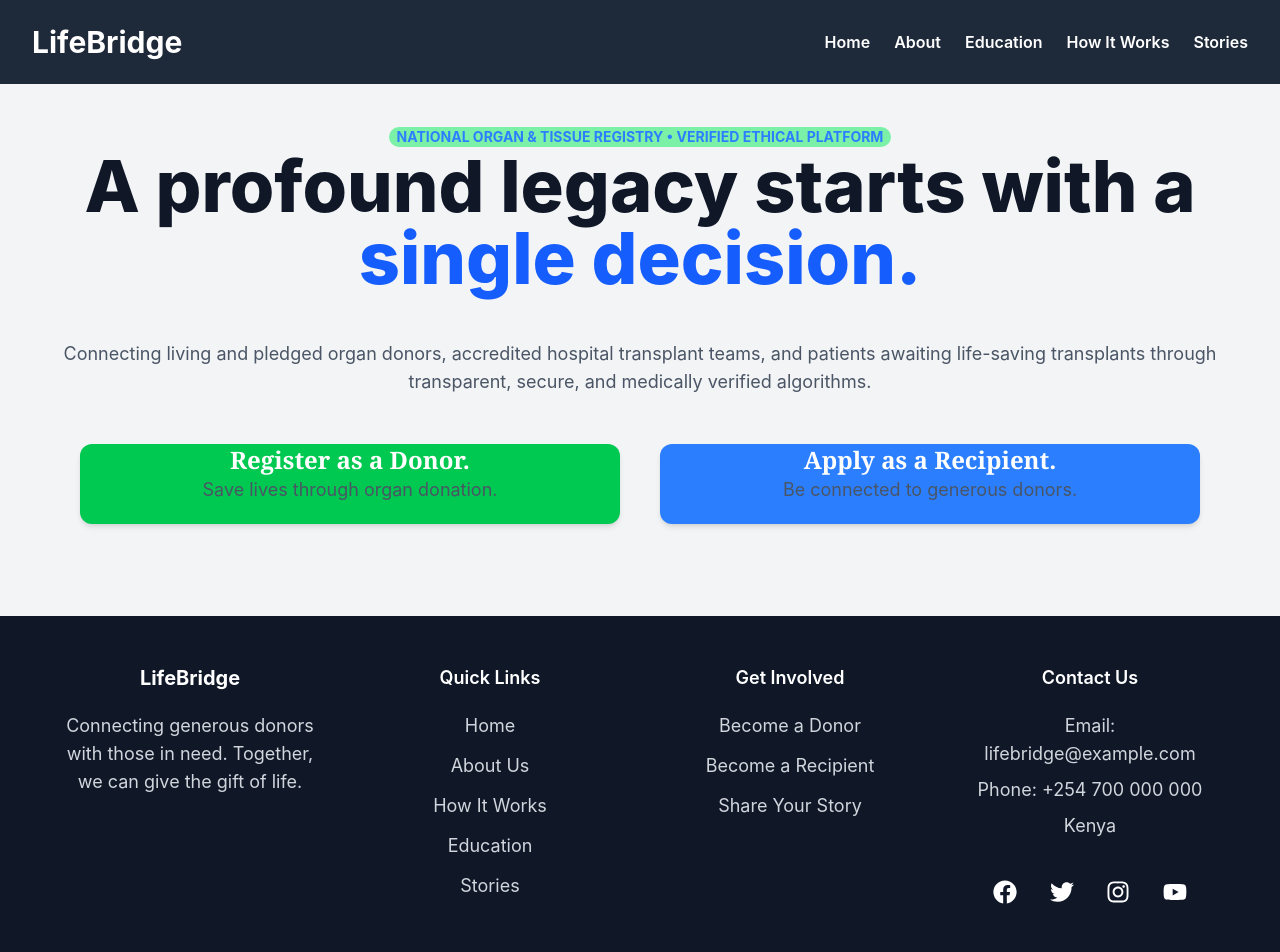
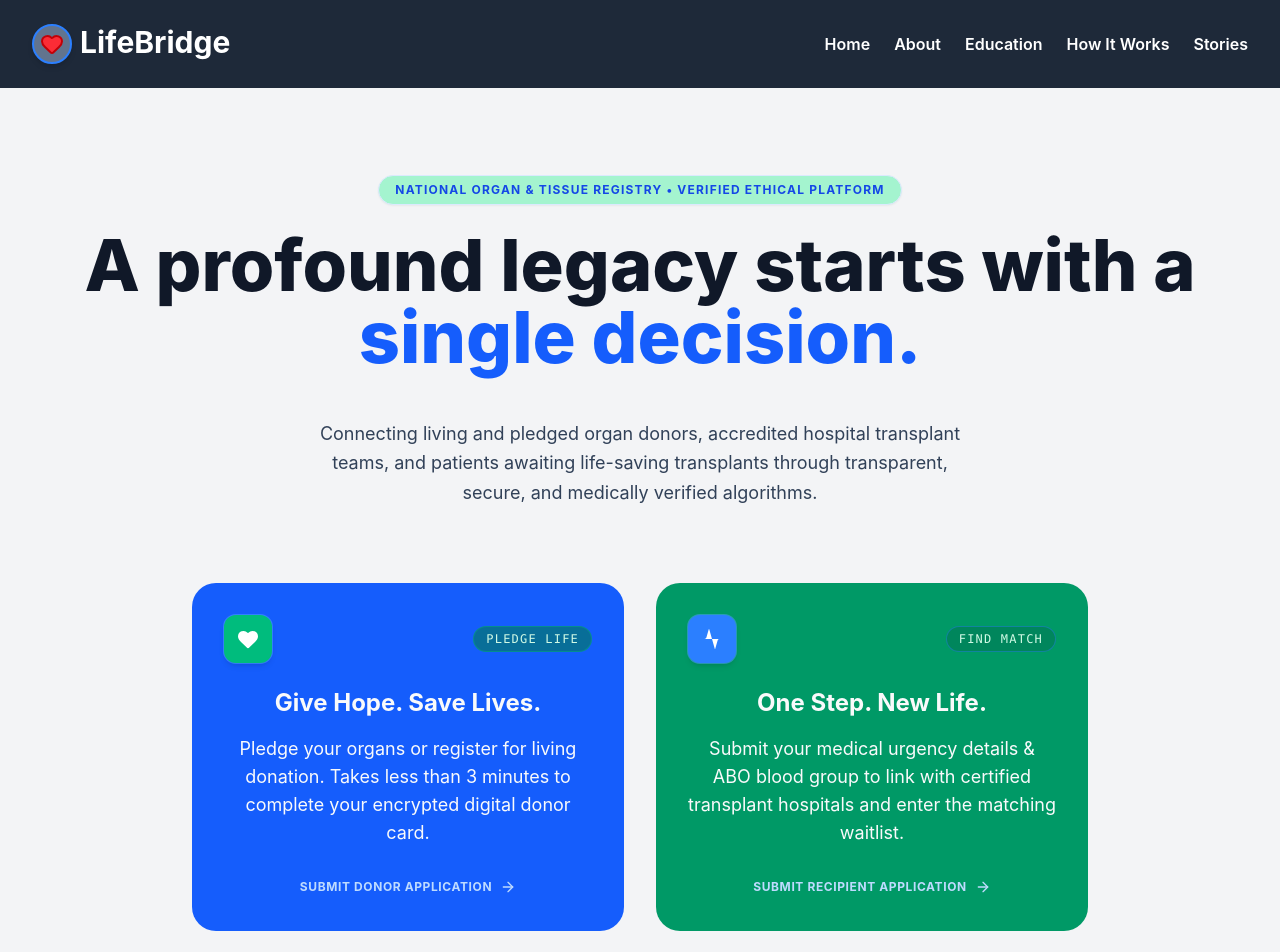
Before and after one commit to GentleReaper/LifeBridge-App, a React (Vite) app: page / in a window 1280 px wide. Shown: the top 952 px of the page. Built offline with nearby package versions, Linux system fonts and the light colour scheme.

Commit message:
Hero Section

```diff
--- a/src/components/Navbar.tsx
+++ b/src/components/Navbar.tsx
@@ -1,6 +1,6 @@
 import { useState } from "react";
 import { Link } from "react-router-dom";
-import { Menu, X } from "lucide-react";
+import { Heart, Menu, X } from "lucide-react";
 
 const Navbar = () => {
   const [menuOpen, setMenuOpen] = useState(false);
@@ -8,7 +8,12 @@ const Navbar = () => {
   return (
     <nav className="bg-gray-800 text-white">
       <div className="flex items-center justify-between px-6 py-6 lg:px-8">
-        <h1 className="text-3xl font-bold">LifeBridge</h1>
+        <h1 className="text-3xl font-bold flex">
+          <div className="mr-2 flex items-center justify-center w-10 h-10 bg-slate-500 rounded-full border-2 border-blue-500 shadow-md">
+            <Heart className="text-red-700 fill-red-500" />
+          </div>
+          LifeBridge
+        </h1>
 
         {/* Desktop Navigation */}
         <ul className="hidden items-center gap-6 text-base font-semibold lg:flex">
--- a/src/index.css
+++ b/src/index.css
@@ -11,16 +11,30 @@ img, svg, video, canvas, iframe {
   max-width: 100%;
 }
 body {
-  @apply bg-gray-100 text-gray-600 text-center text-lg;
+  @apply bg-gray-100 text-slate-700 text-center text-lg;
 }
 .main{
-  @apply mx-15 mb-15;
+  @apply pt-12 pb-8 px-4 sm:px-6 lg:px-8 max-w-7xl mx-auto text-center;
 }
 .nav-div{
   @apply mt-2 mb-4 py-7.5;
 }
 .nav-link{
   @apply transition duration-300 hover:text-blue-400 hover:scale-105;
+}
+
+.description{
+  @apply leading-relaxed max-w-2xl mx-auto mb-12;
+}
+
+.hero-container{
+  @apply grid md:grid-cols-2 gap-8 max-w-4xl mx-auto text-left mb-16;
+}
+.donorHero{
+  @apply rounded-3xl p-8 bg-blue-600 text-gray-50 transition duration-300 hover:scale-102 hover:bg-blue-500;
+}
+.recipientHero{
+  @apply rounded-3xl p-8 bg-emerald-600 text-gray-50 transition duration-300 hover:scale-102 hover:bg-emerald-500;
 }
 .foot-icon{
   @apply text-2xl transition duration-300 hover:text-blue-400 hover:scale-110;
@@ -29,7 +43,7 @@ body {
   @apply text-7xl font-extrabold mb-0 text-gray-900;
 }
 .slogan {
-  @apply mt-0 text-blue-500 text-sm font-bold bg-green-300 rounded-2xl px-2 inline-block;
+  @apply inline-block py-1.5 px-4 rounded-full bg-emerald-200 text-blue-700 text-xs font-bold uppercase tracking-widest mb-6 border border-blue-100 dark:border-blue-800 shadow-xs;
 }
 .button{
   @apply mt-6 mb-6 rounded-lg bg-blue-600
@@ -37,8 +51,8 @@ body {
        hover:cursor-pointer;
 }
 .button1{
-  @apply mt-6 mb-6 rounded-lg bg-green-600
-       px-6 py-3 font-semibold text-white transition duration-300 hover:scale-105 hover:bg-green-500
+  @apply mt-6 mb-6 rounded-lg bg-emerald-600
+       px-6 py-3 font-semibold text-white transition duration-300 hover:scale-105 hover:bg-emerald-500
        hover:cursor-pointer;
 }
 
--- a/src/pages/DonorRegistration.tsx
+++ b/src/pages/DonorRegistration.tsx
@@ -142,7 +142,7 @@ const DonorRegistration = () => {
               value={gender}
               onChange={(e) => setGender(e.target.value)}
             >
-              <option value="">Select gender</option>
+              <option value="placeholder">Select gender</option>
               <option value="Male">Male</option>
               <option value="Female">Female</option>
               <option value="Other">Other</option>
--- a/src/pages/Donors.tsx
+++ b/src/pages/Donors.tsx
@@ -151,11 +151,17 @@ const Donors = () => {
 
                   <td className="px-6 py-4">
                     <div className="flex justify-evenly gap-4">
-                      <button onClick={() => setEditingDonor(donor)}>
-                        <Edit className="text-3xl text-blue-600 hover:cursor-pointer transition duration-300 hover:text-blue-500 hover:scale-110" />
+                      <button
+                        onClick={() => setEditingDonor(donor)}
+                        className="p-1 bg-blue-600 rounded-lg hover:cursor-pointer transition duration-300 hover:bg-blue-500 hover:scale-110"
+                      >
+                        <Edit className="text-3xl text-gray-50" />
                       </button>
-                      <button onClick={() => deleteDonor(donor.id)}>
-                        <Trash2 className="text-3xl text-red-600 hover:cursor-pointer transition duration-300 hover:text-red-500 hover:scale-110" />
+                      <button
+                        onClick={() => deleteDonor(donor.id)}
+                        className="p-1 bg-red-600 rounded-lg hover:cursor-pointer transition duration-300 hover:bg-red-500 hover:scale-110"
+                      >
+                        <Trash2 className="text-3xl text-gray-50" />
                       </button>
                     </div>
                   </td>
--- a/src/pages/Home.tsx
+++ b/src/pages/Home.tsx
@@ -1,4 +1,5 @@
 import { Link } from "react-router-dom";
+import { Heart, Activity, ArrowRight } from "lucide-react";
 
 const Home = () => {
   return (
@@ -8,39 +9,62 @@ const Home = () => {
           NATIONAL ORGAN & TISSUE REGISTRY • VERIFIED ETHICAL PLATFORM
         </h1>
         <p className="title">
-          A profound legacy starts with a{" "}
-          <span className="text-blue-600">single decision.</span>
+          A profound legacy starts with a
+          <span className="text-blue-600"> single decision.</span>
         </p>
       </div>
 
-      <p>
+      <p className="description">
         Connecting living and pledged organ donors, accredited hospital
         transplant teams, and patients awaiting life-saving transplants through
         transparent, secure, and medically verified algorithms.
       </p>
       <br />
 
-      <div className="grid grid-cols-2 gap-10 px-5 py-5">
-        <Link to={"/donor-registration"}>
-          <button
-            className="overflow-hidden rounded-xl bg-green-500 shadow-md
-  transition hover:shadow-lg w-full mb-3 pb-5 hover:cursor-pointer"
-          >
-            <h3 className="text-2xl font-serif text-white font-bold">
-              Register as a Donor.
-            </h3>
-            <p>Save lives through organ donation.</p>
+      <div className="hero-container">
+        <Link to="/donor-registration">
+          <button className="donorHero">
+            <div className="flex justify-between items-center mb-6">
+              <div className="w-12 h-12 bg-emerald-500 rounded-xl flex items-center justify-center ring-1 ring-blue-400/50 shadow-md">
+                <Heart className="w-6 h-6 fill-white stroke-none" />
+              </div>
+              <h5 className="text-xs font-mono tracking-widest uppercase bg-emerald-700/60 text-emerald-100 px-3 py-1 rounded-full border border-emerald-500/40">
+                PLEDGE LIFE
+              </h5>
+            </div>
+            <h2 className="text-2xl font-bold mb-4">Give Hope. Save Lives.</h2>
+
+            <p>
+              Pledge your organs or register for living donation. Takes less
+              than 3 minutes to complete your encrypted digital donor card.
+            </p>
+            <div className="inline-flex items-center gap-2 text-xs font-bold tracking-wider uppercase text-blue-200 group-hover:text-white transition-colors mt-8">
+              <span>Submit Donor Application</span>
+              <ArrowRight className="w-4 h-4" />
+            </div>
           </button>
         </Link>
         <Link to="/recipient-registration">
-          <button
-            className="overflow-hidden rounded-xl bg-blue-500 shadow-md
-  transition hover:shadow-lg w-full mb-3 pb-5 hover:cursor-pointer"
-          >
-            <h3 className="text-2xl font-serif text-white font-bold">
-              Apply as a Recipient.
-            </h3>
-            <p>Be connected to generous donors.</p>
+          <button className="recipientHero">
+            <div className="flex items-center justify-between mb-6">
+              <div className="w-12 h-12 bg-blue-500 rounded-xl flex items-center justify-center ring-1 ring-blue-400/50 shadow-md">
+                <Activity className="w-6 h-6 fill-white stroke-none" />
+              </div>
+              <div>
+                <h5 className="text-xs font-mono tracking-widest uppercase bg-emerald-700/60 text-emerald-100 px-3 py-1 rounded-full border border-blue-500/40">
+                  FIND MATCH
+                </h5>
+              </div>
+            </div>
+            <h2 className="text-2xl font-bold mb-4">One Step. New Life.</h2>
+            <p>
+              Submit your medical urgency details & ABO blood group to link with
+              certified transplant hospitals and enter the matching waitlist.
+            </p>
+            <div className="inline-flex items-center gap-2 text-xs font-bold tracking-wider uppercase text-blue-200 group-hover:text-white transition-colors mt-8">
+              <span>Submit Recipient Application</span>
+              <ArrowRight className="w-4 h-4" />
+            </div>
           </button>
         </Link>
       </div>
--- a/src/pages/Recipients.tsx
+++ b/src/pages/Recipients.tsx
@@ -144,11 +144,17 @@ const Recipients = () => {
                   <td className="px-6 py-4">{recipient.status}</td>
                   <td className="px-6 py-4">
                     <div className="flex gap-4 justify-evenly">
-                      <button onClick={() => setEditingRecipient(recipient)}>
-                        <Edit className="text-3xl text-blue-600 hover:cursor-pointer transition duration-300 hover:text-blue-500 hover:scale-110" />
+                      <button
+                        onClick={() => setEditingRecipient(recipient)}
+                        className="p-1 bg-blue-600 rounded-lg hover:cursor-pointer transition duration-300 hover:bg-blue-500 hover:scale-110"
+                      >
+                        <Edit className="text-3xl text-gray-50" />
                       </button>
-                      <button onClick={() => deleteRecipient(recipient.id)}>
-                        <Trash2 className="text-3xl text-red-600 hover:cursor-pointer transition duration-300 hover:text-red-500 hover:scale-110" />
+                      <button
+                        onClick={() => deleteRecipient(recipient.id)}
+                        className="p-1 bg-red-600 rounded-lg hover:cursor-pointer transition duration-300 hover:bg-red-500 hover:scale-110"
+                      >
+                        <Trash2 className="text-3xl text-gray-50" />
                       </button>
                     </div>
                   </td>
```
